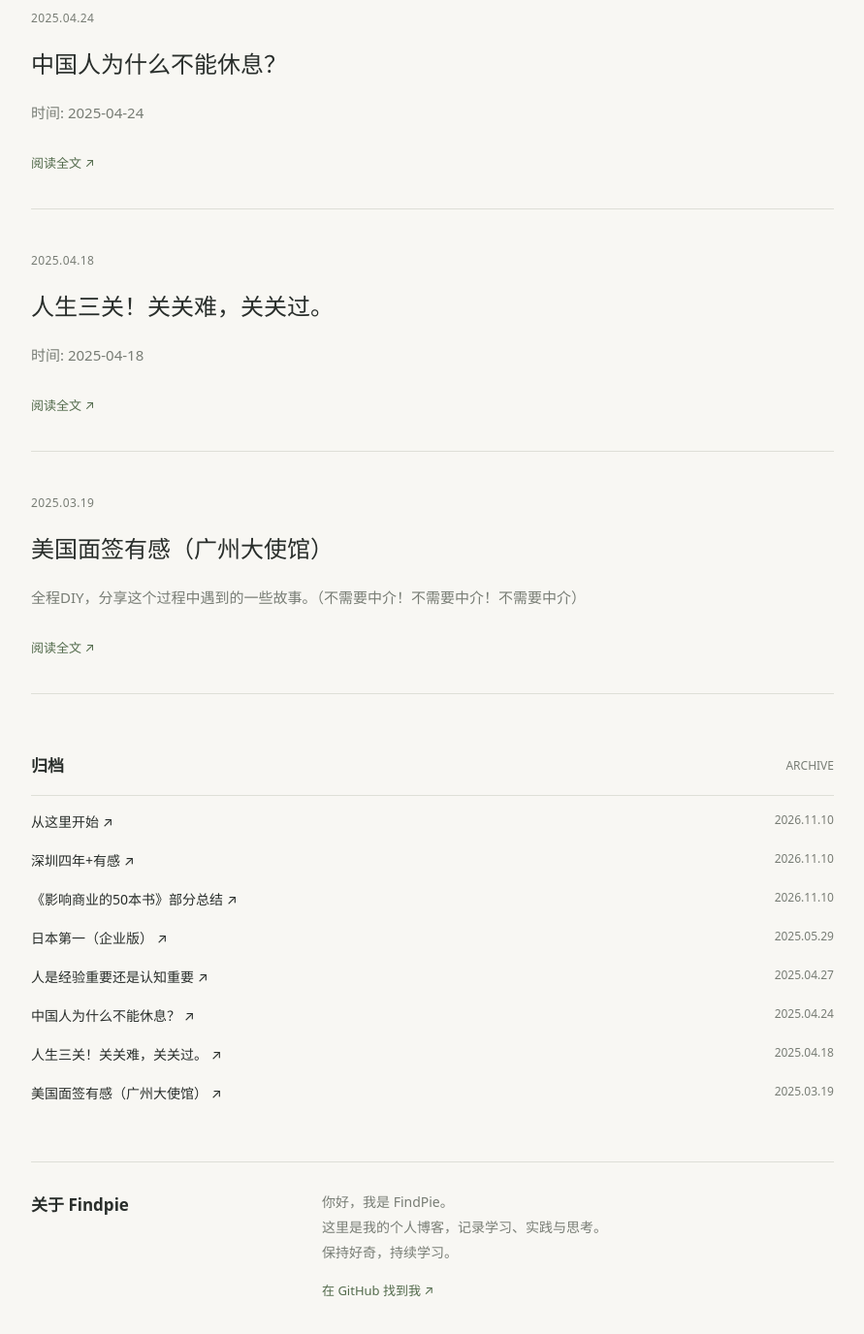
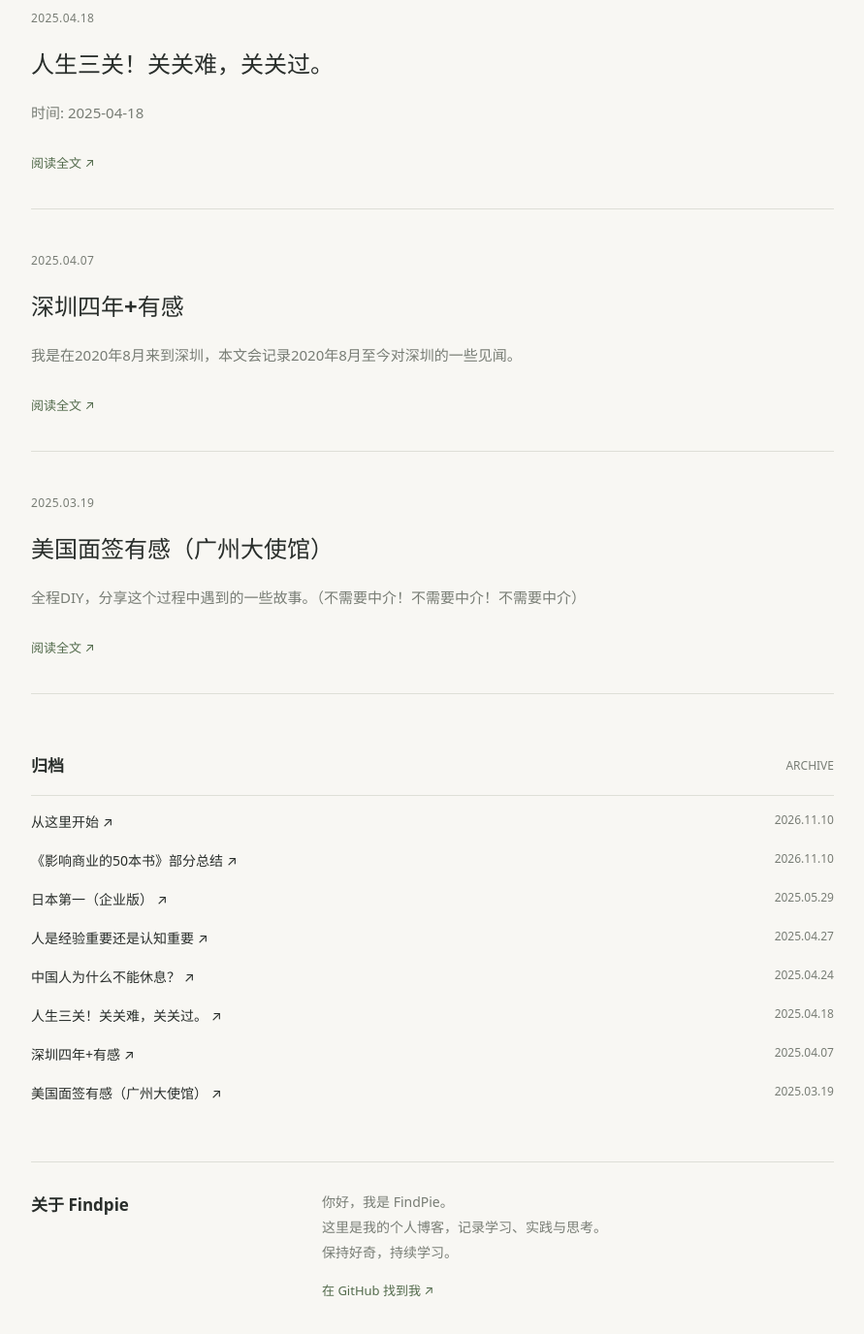
Before and after one commit to FindPie/Findpie.github.io, a Jekyll site: the page built from index.html, in a window 1280 px wide and 1400 px high, scrolled down 1894 px. Shown: the top 1376 px of the window at 97% size, without its empty margins (194-1085 px from the left). Built offline with Jekyll 4.4.1, drawn with Linux system fonts in a browser that asks for light colours; some of the changed text lies outside the part shown.

Commit message:
Update 2025-04-07-shenzhen-four-years.md

```diff
--- a/_posts/2026-11-10-shenzhen-four-years.md
+++ b/_posts/2026-11-10-shenzhen-four-years.md
@@ -1,7 +1,7 @@
 ---
 layout: post
 title: "深圳四年+有感"
-date: 2026-11-10
+date: 2025-04-07
 ---
 
 我是在2020年8月来到深圳，本文会记录2020年8月至今对深圳的一些见闻。
```
